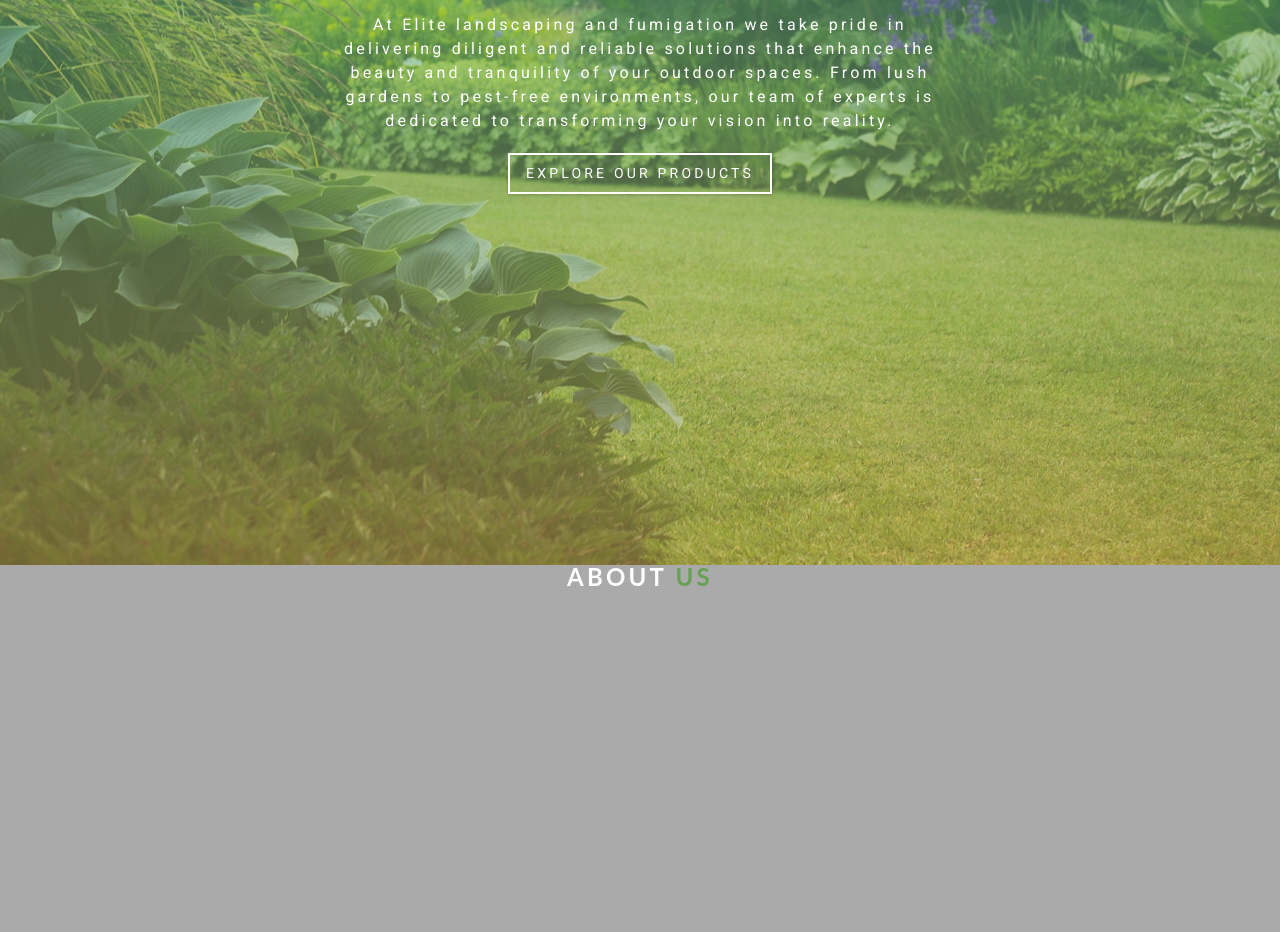
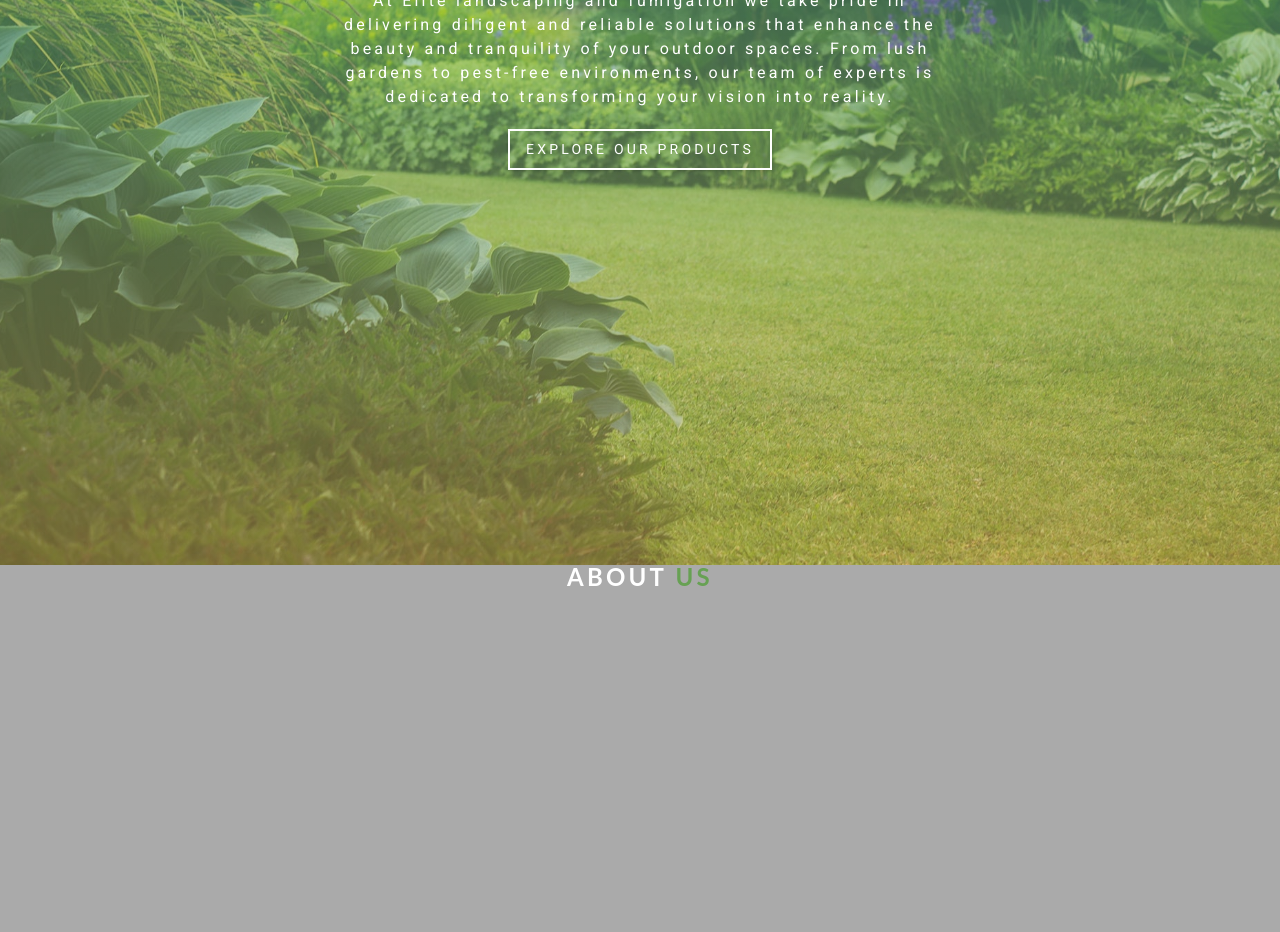
Before and after one commit to sebbyapudo/Elite-landscaping-fumigation, a website built with Vite: page index.html in a window 1280 px wide. Shown: the part 317-1249 px from the top of the page. Built offline with nearby package versions, Linux system fonts and the light colour scheme.

Commit message:
Modified the hero section

```diff
--- a/css/style.css
+++ b/css/style.css
@@ -290,7 +290,7 @@
   display: grid;
   /* place-items: center; */
   text-align: center;
-  padding-top: 5rem;
+  padding-top: 3.5rem;
   letter-spacing: var(--letterSpacing);
 }
 .container h1 {
@@ -302,7 +302,6 @@
 
 .container h1 span {
   font-family: var(--secondary-header-font);
-  font-size: 2.5rem;
 }
 .container p {
   color: var(--off-white);
```
